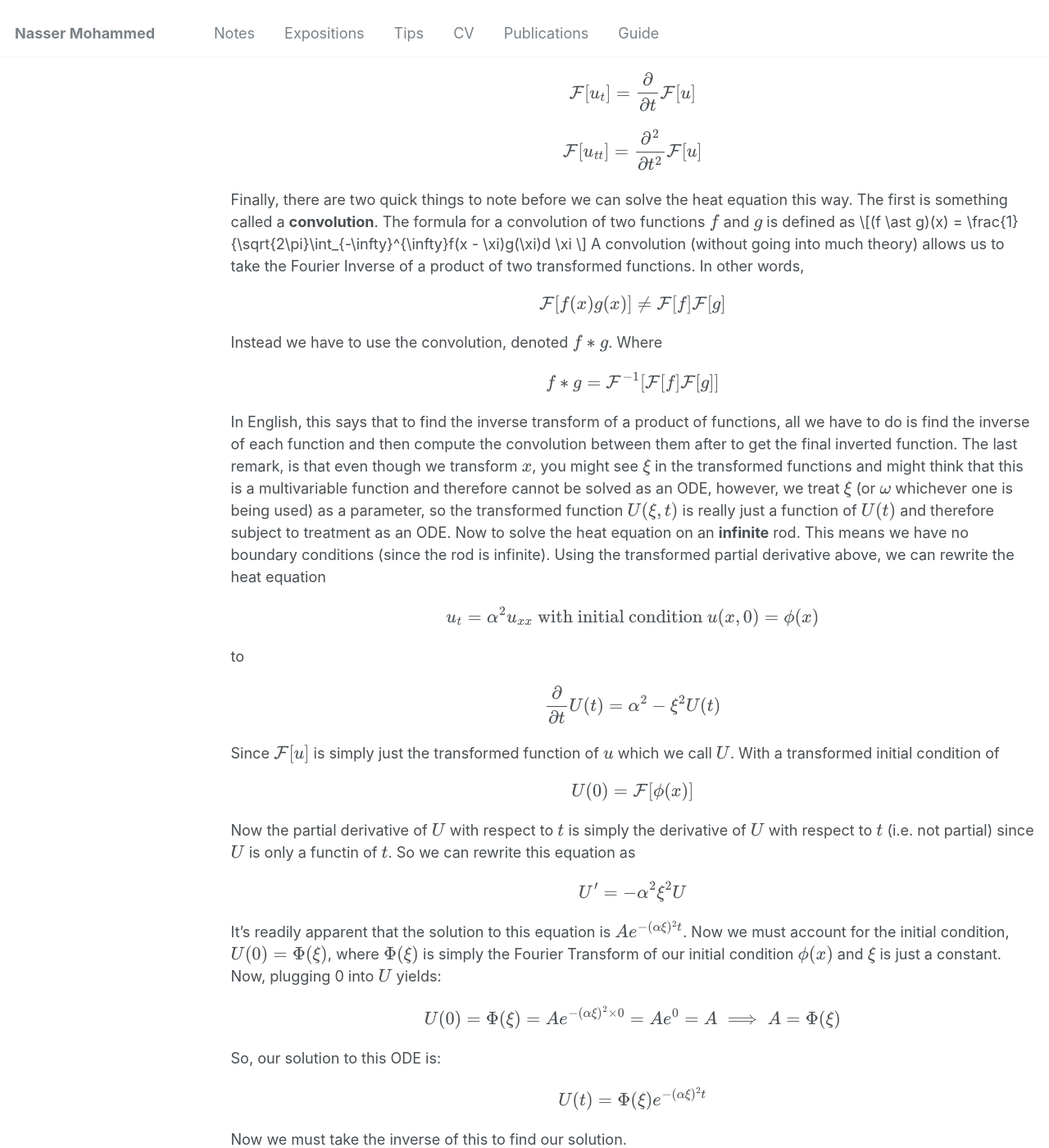
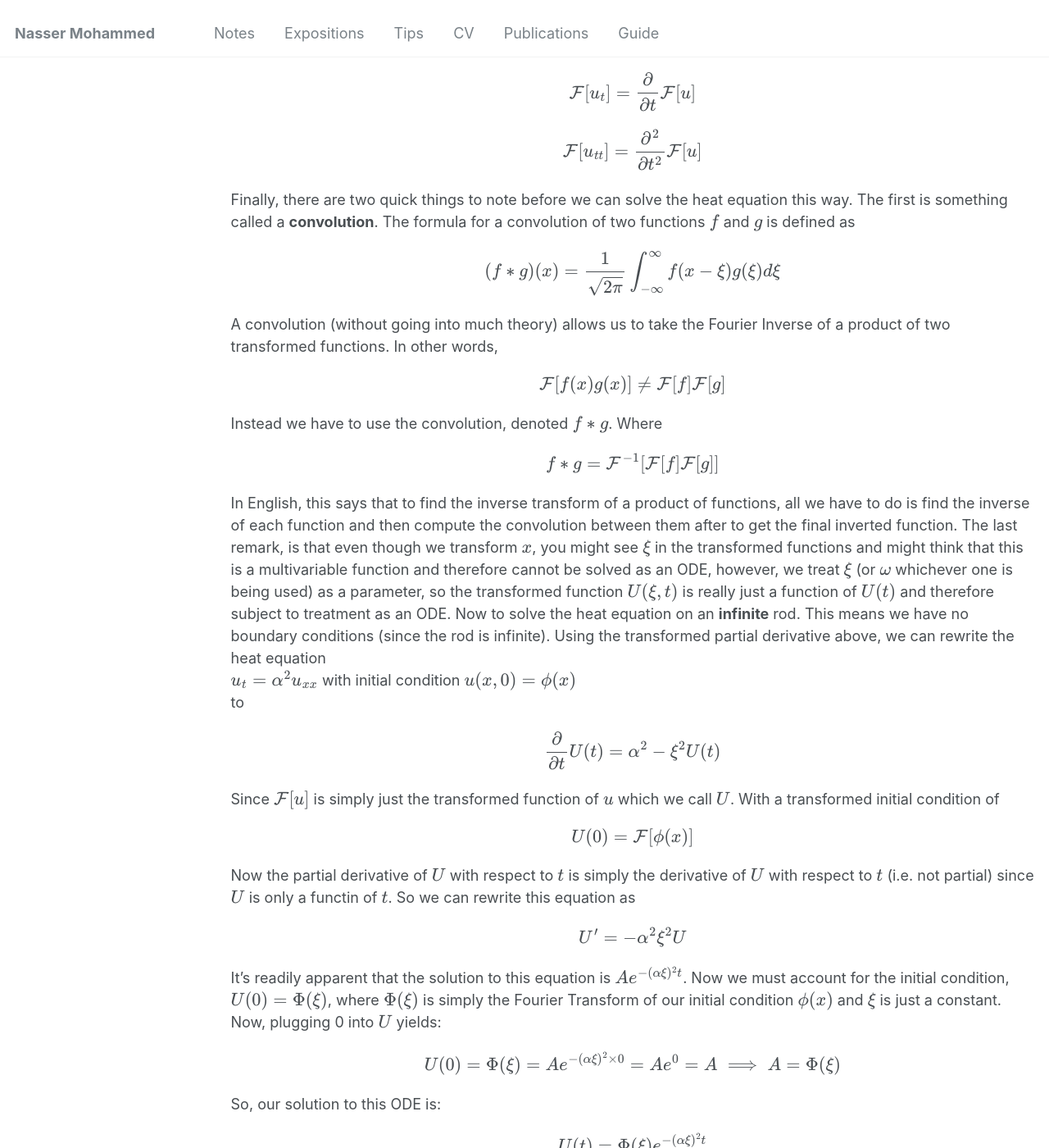
Before and after one commit to Nasser-Mohammed/Nasser-Mohammed.github.io, a Jekyll site: the page built from _pages/notes/pde/laplace-fourier-transforms.md, in a window 1280 px wide and 1400 px high, scrolled down 1135 px. Shown: the whole window at 82% size. Built offline with Jekyll 4.4.1, drawn with Linux system fonts in a browser that asks for light colours; some of the changed text lies outside the part shown.

Commit message:
Update laplace-fourier-transforms.md

```diff
--- a/_pages/notes/pde/laplace-fourier-transforms.md
+++ b/_pages/notes/pde/laplace-fourier-transforms.md
@@ -31,13 +31,13 @@ Before we can transform the PDE, we need to note the transforms of some partial
 \\[\mathcal{F}\[u_t\] = \frac{\partial}{\partial t}\mathcal{F}\[u\]\\]
 \\[\mathcal{F}\[u_{tt}\] = \frac{\partial^2}{\partial t^2}\mathcal{F}\[u\]\\]
 Finally, there are two quick things to note before we can solve the heat equation this way. The first is something called a **convolution**. The formula for a convolution of two functions \\(f\\) and \\(g\\) is defined as
-\\[(f \ast g)(x) = \frac{1}{\sqrt{2\pi}\int_{-\infty}^{\infty}f(x - \xi)g(\xi)d \xi \\]
+\\[(f \ast g)(x) = \frac{1}{\sqrt{2\pi}}\int_{-\infty}^{\infty}f(x - \xi)g(\xi)d \xi \\]
 A convolution (without going into much theory) allows us to take the Fourier Inverse of a product of two transformed functions. In other words,
 \\[\mathcal{F}\[f(x)g(x)\] \neq \mathcal{F}\[f\]\mathcal{F}\[g\]\\]
 Instead we have to use the convolution, denoted \\(f\ast g\\). Where
 \\[f\ast g = \mathcal{F}^{-1}\[\mathcal{F}\[f\]\mathcal{F}\[g\]\]\\]
-In English, this says that to find the inverse transform of a product of functions, all we have to do is find the inverse of each function and then compute the convolution between them after to get the final inverted function. The last remark, is that even though we transform \\(x\\), you might see \\(\xi\\) in the transformed functions and might think that this is a multivariable function and therefore cannot be solved as an ODE, however, we treat \\(\xi\\) (or \\(\omega\\) whichever one is being used) as a parameter, so the transformed function \\(U(\xi, t)\\) is really just a function of \\(U(t)\\) and therefore subject to treatment as an ODE. Now to solve the heat equation on an **infinite** rod. This means we have no boundary conditions (since the rod is infinite). Using the transformed partial derivative above, we can rewrite the heat equation
-\\[u_t=\alpha^2u_{xx} \text{ with initial condition } u(x,0) = \phi(x)\\]
+In English, this says that to find the inverse transform of a product of functions, all we have to do is find the inverse of each function and then compute the convolution between them after to get the final inverted function. The last remark, is that even though we transform \\(x\\), you might see \\(\xi\\) in the transformed functions and might think that this is a multivariable function and therefore cannot be solved as an ODE, however, we treat \\(\xi\\) (or \\(\omega\\) whichever one is being used) as a parameter, so the transformed function \\(U(\xi, t)\\) is really just a function of \\(U(t)\\) and therefore subject to treatment as an ODE. Now to solve the heat equation on an **infinite** rod. This means we have no boundary conditions (since the rod is infinite). Using the transformed partial derivative above, we can rewrite the heat equation \\
+\\(u_t=\alpha^2u_{xx}\\) with initial condition \\(u(x,0) = \phi(x)\\) \\
 to
 \\[\frac{\partial}{\partial t}U(t) = \alpha^2-\xi^2U(t)\\]
 Since \\(\mathcal{F}\[u\]\\) is simply just the transformed function of \\(u\\) which we call \\(U\\).
@@ -55,7 +55,7 @@ Now using our convolution property, if we can find the inverse of each factor, w
 \\[\mathcal{F}^{-1}\[\Phi(\xi)e^{-(\alpha \xi)^2t}\] = \mathcal{F}^{-1}\[\Phi (\xi)\] \ast \mathcal{F}^{-1}\[e^{-(\alpha \xi)^2t}\]\\]
 We know that \\(\mathcal{F}^{-1}\[\Phi (\xi)\]\\) is simply \\(\phi (x)\\) (whatever that function may be) and through our known inverse transforms. \\[\mathcal{F}^{-1}\[e^{-(\alpha \xi)^2t}\] = \frac{1}{\alpha \sqrt{2t}}e^{-(\frac{x^2}{2\alpha^2t})}\\]
 Now we compute the convolution
-\\[\phi (x) \ast \frac{1}{\alpha \sqrt{2t}}e^{-(\frac{x^2}{2\alpha^2t})}\\]
+\\[\phi (x) \ast \frac{1}{\alpha \sqrt{2t}}e^{-(\frac{x^2}{4\alpha^2t})}\\]
 Which is equal to
-\\[\frac{1}{2\alpha \sqrt{\pi t}}\int_{-\infty}^{\infty}\phi(\xi)e^{-(frac{x-\xi)^2}{4\alpha^2t})}d\xi\\]
+\\[\frac{1}{2\alpha \sqrt{\pi t}}\int_{-\infty}^{\infty}\phi(\xi)e^{-(\frac{x-\xi)^2}{4\alpha^2t})}d\xi\\]
 And that is our final solution to the heat equation on the infinite rod.
```
